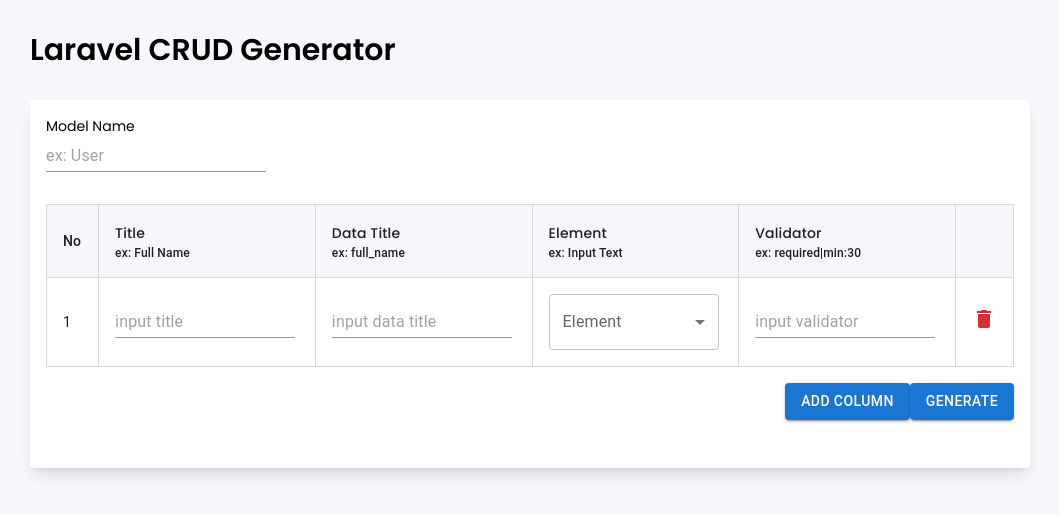
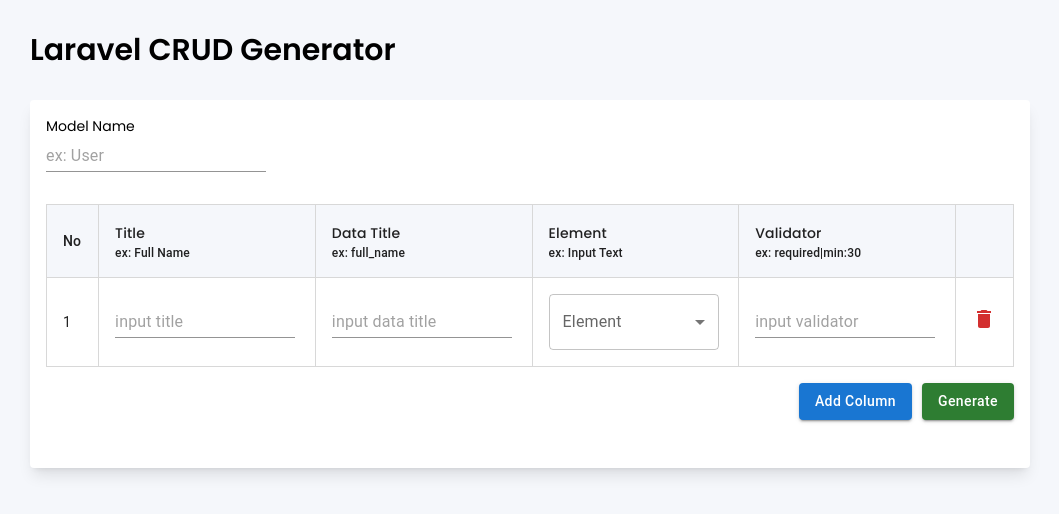
Before and after one commit to ariear/Laravel-CRUD-Generator, a Next.js app: page / in a window 1280 px wide. Shown: the top 514 px of the page, without its empty margins (110-1169 px from the left). Built offline with nearby package versions, Linux system fonts and the light colour scheme.

Commit message:
change button bg

```diff
--- a/src/pages/index.js
+++ b/src/pages/index.js
@@ -194,8 +194,8 @@
             </Table>
         </TableContainer>
         <div className="mt-4 flex justify-end items-center mb-8">
-          <Button variant="contained"  className="bg-blue-400 mr-3 capitalize" onClick={handleAddColumn} >Add Column</Button>
-          <Button variant="contained" className="bg-green-500 capitalize" type="submit" >Generate</Button>
+          <Button variant="contained"  className="bg-blue-400 mr-3 capitalize" color="primary" style={{marginRight: 10, textTransform: 'capitalize'}} onClick={handleAddColumn} >Add Column</Button>
+          <Button variant="contained" className="bg-green-500 capitalize" color="success" style={{textTransform: 'capitalize'}} type="submit" >Generate</Button>
         </div>
         {
           isGenerate &&
```
